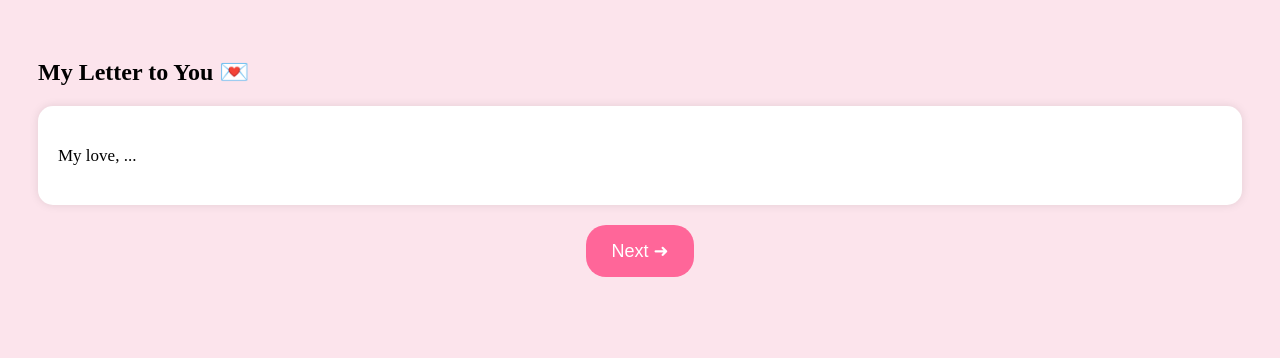
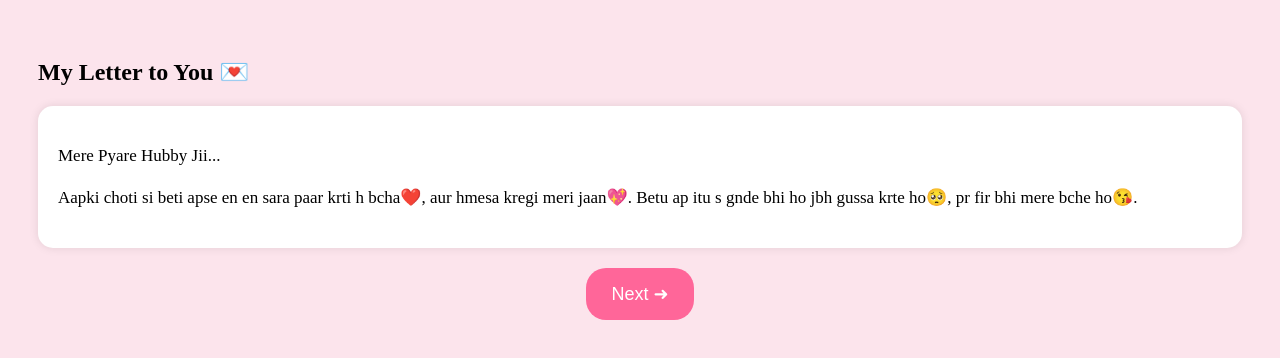
Before and after one commit to Taniya-Taniya/valentine, a plain HTML site: page page4.html in a window 1280 px wide. Drawn offline with Linux system fonts and the light colour scheme.

Commit message:
Modify letter content in page4.html
Updated the letter content with a personal message.

```diff
--- a/page4.html
+++ b/page4.html
@@ -19,7 +19,8 @@
   <h2>My Letter to You 💌</h2>
   <div class="letter">
     <!-- Write your own letter here -->
-    <p>My love, ...</p>
+    <p>Mere Pyare Hubby Jii...</p>
+    <p>Aapki choti si beti apse en en sara paar krti h bcha❤️, aur hmesa kregi meri jaan💖. Betu ap itu s gnde bhi ho jbh gussa krte ho🥺, pr fir bhi mere bche ho😘.  </p>
   </div>
 
   <button onclick="location.href='page5.html'">Next ➜</button>
```
